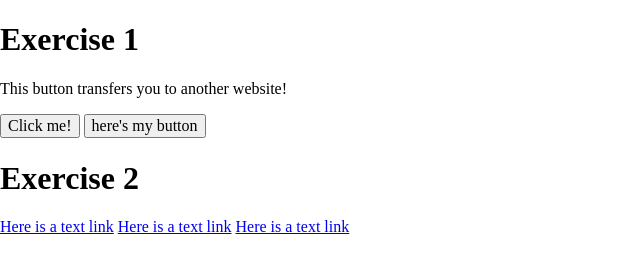
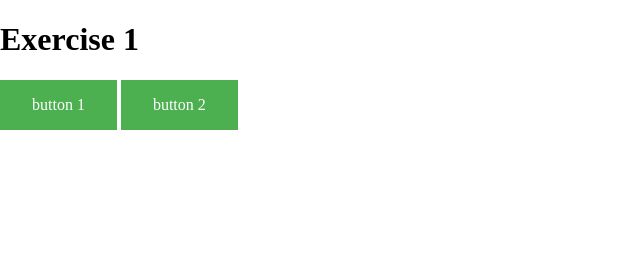
Before and after one commit to janiceyoo/gra-321, a plain HTML site: page code-exercises/exercise-1/index.html in a window 1280 px wide. Shown: the whole page, without its empty margins (0-640 px from the left). Drawn offline with nearby package versions, Linux system fonts and the light colour scheme; files that its build step writes are made by us from their sources.

Commit message:
code exercise

```diff
--- a/code-exercises/css/style.css
+++ b/code-exercises/css/style.css
@@ -1,7 +1,13 @@
-* {
-
+button {
+  border: none;
+  color: white;
+  background-color: #4CAF50;
+  padding:1em 2em 1em 2em;
 }
 
-h1 {
 
+.padding-hover:hover {
+    background-color: green;
+    color:white;
+    text-decoration: underline;
 }
--- a/code-exercises/exercise-1/index.html
+++ b/code-exercises/exercise-1/index.html
@@ -12,19 +12,9 @@
 
   <body>
     <h1>Exercise 1</h1>
-    <p>This button transfers you to another website!</p>
-    <a href="https://janiceyoo.github.io/gra-321/" target="_blank">
-      <button>Click me!</button></a>
+    <a href="#"><button class="padding-hover">button 1</button></a>
+      <a href="#"><button>button 2</button></a>
 
-
-    <a href="https://janiceyoo.github.io/gra-321/hello-world/index.html" target="_blank"><button>here's my button</button></a>
-
-    <h1>Exercise 2</h1>
-    <a href="http://www.google.com" target="_blank">Here is a text link</a>
-
-    <a class="padding-hover" href="http://www.google.com" target="_blank">Here is a text link</a>
-
-    <a class="visited-gray" href="http://www.siteinspire.com" target="_blank">Here is a text link</a>
 
   </body>
 </html>
```
